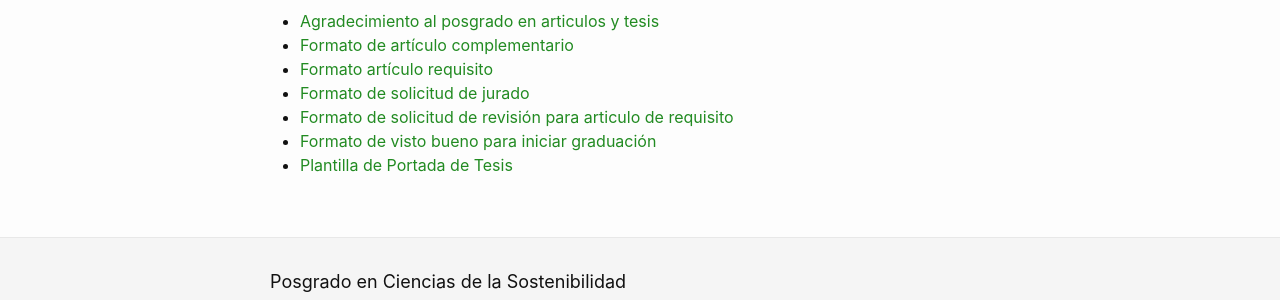
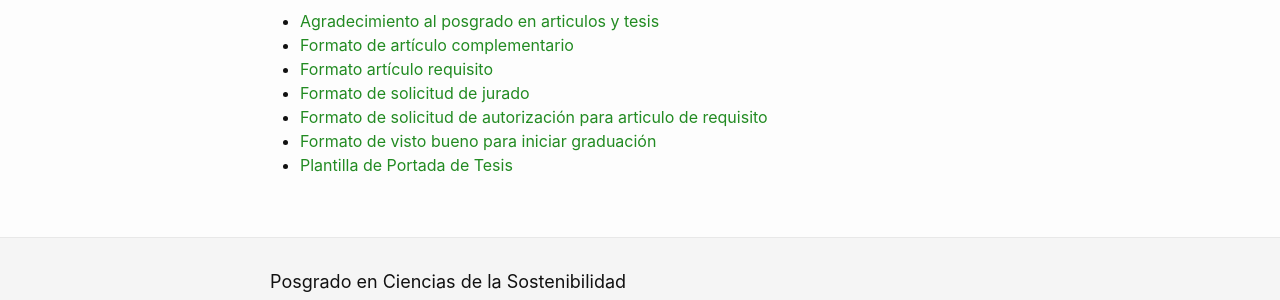
Before and after one commit to pcs-unam/pcs-unam.github.io, a Jekyll site: the page built from doctorado/graduacion.md, in a window 1280 px wide and 900 px high, scrolled down 2095 px. Shown: the part 417-717 px from the top of the window. Built offline with Jekyll 4.4.1, drawn with Linux system fonts in a browser that asks for light colours.

Commit message:
Update graduacion.md

```diff
--- a/doctorado/graduacion.md
+++ b/doctorado/graduacion.md
@@ -127,6 +127,6 @@ en el jurado y enviar su curriculum vitae a
  - [Formato de artículo complementario](/assets/docs/graduacion_doctorado/formato_articulo_complementario.docx)
  - [Formato artículo requisito](/assets/docs/graduacion_doctorado/formato_articulo_requisito.docx)
  - [Formato de solicitud de jurado](/assets/docs/graduacion_doctorado/formato_solicitud_jurado_doc.docx)
- - [Formato de solicitud de revisión para articulo de requisito](/assets/docs/graduacion_doctorado/formato_solicitud_revista_para_articulo_de_requisito.docx)
+ - [Formato de solicitud de autorización para articulo de requisito](/assets/docs/graduacion_doctorado/formato_solicitud_revista_para_articulo_de_requisito.docx)
  - [Formato de visto bueno para iniciar graduación](/assets/docs/graduacion_doctorado/formato_visto_bueno_iniciar_graduacion.docx)
  - [Plantilla de Portada de Tesis](/assets/docs/graduacion_doctorado/portada-tesis-doc-pcs.docx)
```
